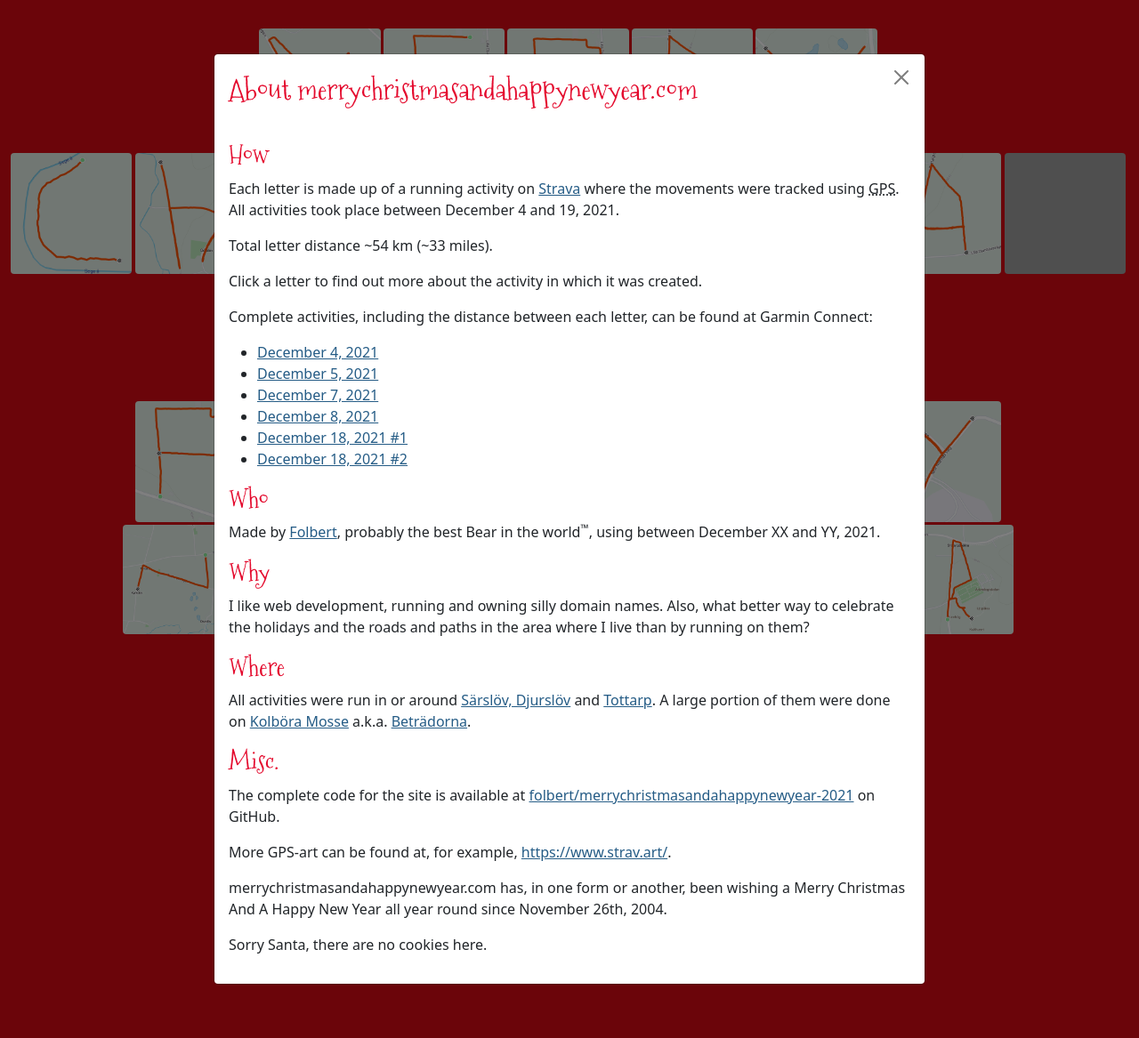
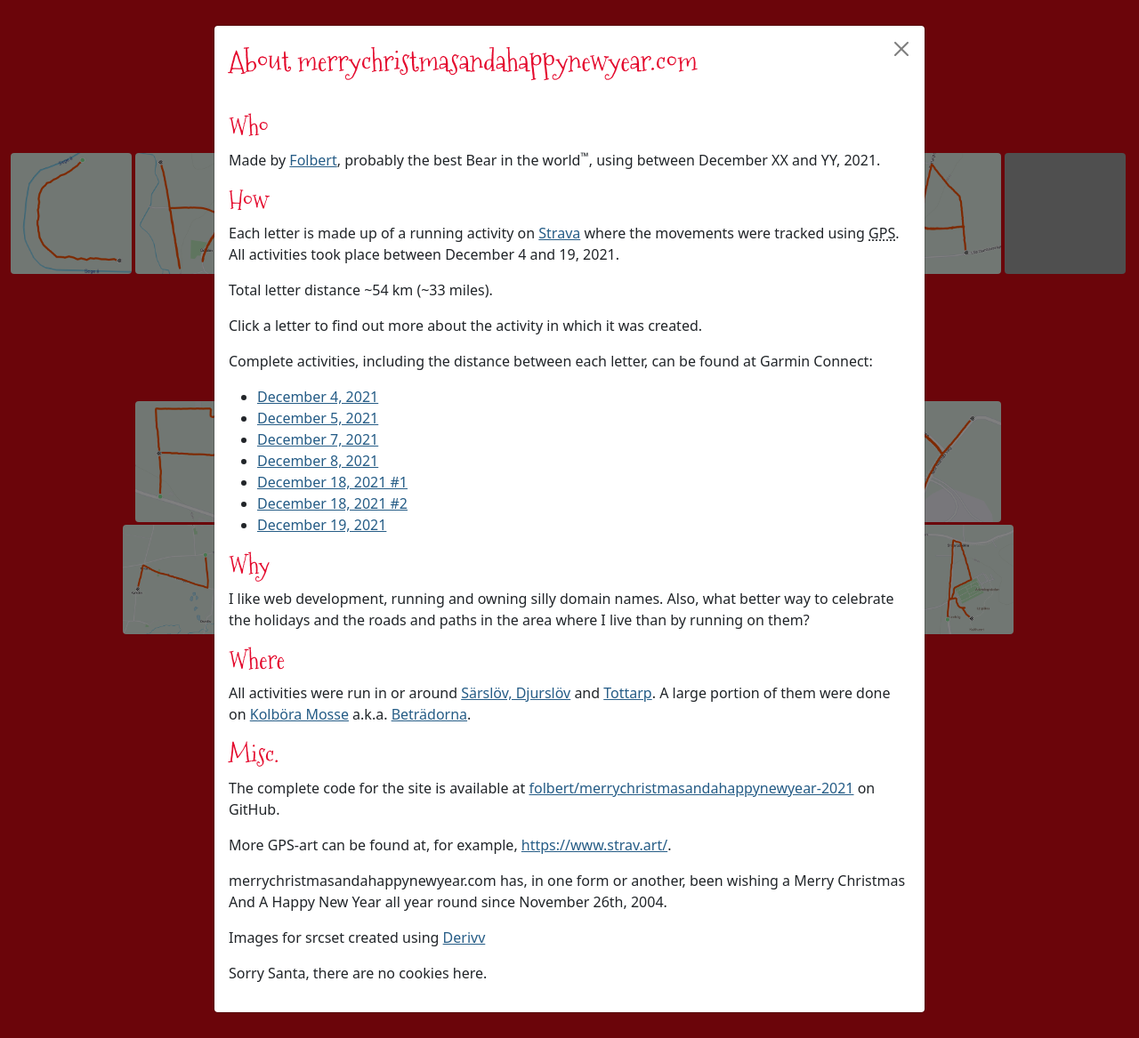
Before and after one commit to folbert/merrychristmasandahappynewyear-2021, a PHP site: page / in a window 1280 px wide, after a click on "More about this project". Shown: the whole page at 89% size. Run offline with PHP 8.4, Linux system fonts and the light colour scheme; grey boxes are pictures that could not be loaded.

Commit message:
Add and change info

```diff
--- a/views/partials/info-modal.php
+++ b/views/partials/info-modal.php
@@ -6,6 +6,9 @@
         <button type="button" class="btn-close" data-bs-dismiss="modal" aria-label="Close"></button>
       </div>
       <div class="modal-body">
+
+        <h3>Who</h3>
+        <p>Made by <a href="https://folbert.com">Folbert</a>, probably the best Bear in the world<sup>&trade;</sup>, using  between December XX and YY, 2021.</p>
 
         <h3>How</h3>
         <p>Each letter is made up of a running activity on <a href="https://www.strava.com/athletes/2962650">Strava</a> where the movements were tracked using <abbr title="Global Positioning System">GPS</abbr>. All activities took place between December 4 and 19, 2021.</p>
@@ -22,10 +25,8 @@
           <li><a href="https://connect.garmin.com/modern/activity/7931504523">December 8, 2021</a></li>
           <li><a href="https://connect.garmin.com/modern/activity/7975350535">December 18, 2021 #1</a></li>
           <li><a href="https://connect.garmin.com/modern/activity/7976499265">December 18, 2021 #2</a></li>
+          <li><a href="https://connect.garmin.com/modern/activity/7982925226">December 19, 2021</a></li>
         </ul>
-
-        <h3>Who</h3>
-        <p>Made by <a href="https://folbert.com">Folbert</a>, probably the best Bear in the world<sup>&trade;</sup>, using  between December XX and YY, 2021.</p>
 
         <h3>Why</h3>
         <p>I like web development, running and owning silly domain names. Also, what better way to celebrate the holidays and the roads and paths in the area where I live than by running on them?</p>
@@ -42,6 +43,8 @@
 
         <p>merrychristmasandahappynewyear.com has, in one form or another, been wishing a Merry Christmas And A Happy New Year all year round since November 26th, 2004.</p>
 
+        <p>Images for srcset created using <a href="https://derivv.com/">Derivv</a></p>
+
         <p>Sorry Santa, there are no cookies here.</p>
       </div>
     </div>
```
